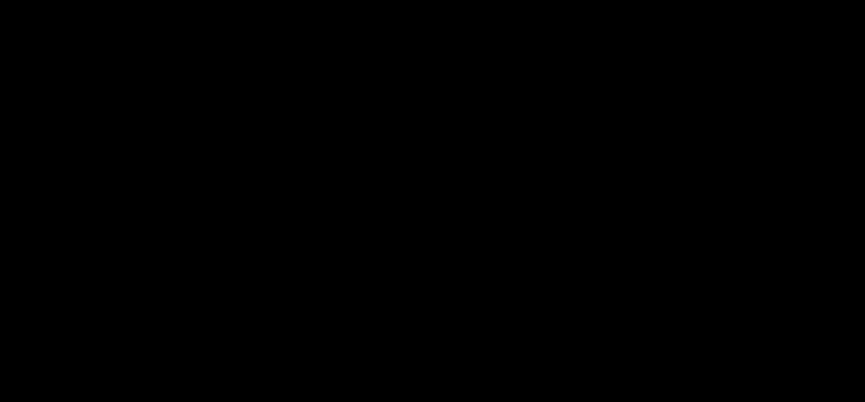
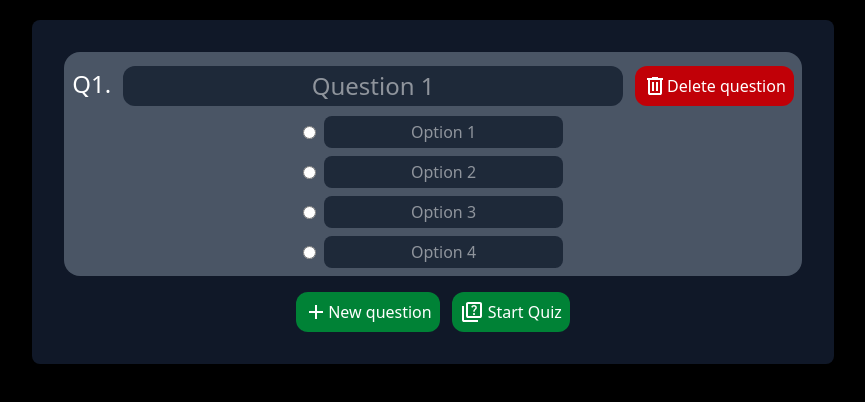
Before and after one commit to RezHackXYZ/ClassRoomStuff, a SvelteKit app: page /create in a window 1280 px wide. Before the commit this address had no page. Shown: the top 402 px of the page, without its empty margins (207-1072 px from the left). Built offline with nearby package versions, Linux system fonts and the light colour scheme.

Commit message:
made the ui, no funtionality yet! first time using tailwind css. this tooooolllllkkk WAY TOOO LONG

```diff
--- a/src/routes/+layout.svelte
+++ b/src/routes/+layout.svelte
@@ -3,4 +3,8 @@
 	let { children } = $props();
 </script>
 
-<div class="h-full bg-black">{@render children()}</div>
+<div class="h-full text-white">{@render children()}</div>
+
+<style>:root {
+	background-color: black;
+}</style>
--- a/src/routes/+page.svelte
+++ b/src/routes/+page.svelte
@@ -1 +1,19 @@
-<h1 class="text-red-500 underline text-[100px] font-mono">testing tailwind</h1>
+<script>
+	import { goto } from '$app/navigation';
+</script>
+
+<div class="bg-grey-900 flex h-full items-center justify-center">
+	<div class="flex flex-col items-center justify-center gap-1 rounded-lg bg-gray-900 p-8 shadow-lg">
+		<h1 class="m-[0] text-6xl">DaKahootClone</h1>
+		<p class="m-[0] mb-2 text-lg text-gray-400">The best eveer kahoot clone.</p>
+		<button
+			on:click={() => goto('/join')}
+			class="cursor-pointer rounded-full bg-green-700 p-2 transition-all hover:scale-110 hover:-rotate-10"
+			>Join a game</button
+		>
+		<button
+			class="cursor-pointer rounded-full bg-blue-700 p-2 transition-all hover:scale-110 hover:-rotate-10"
+			on:click={() => goto('/create')}>Create and Host a game</button
+		>
+	</div>
+</div>
--- /dev/null
+++ b/src/routes/create/+page.svelte
@@ -0,0 +1,119 @@
+<script>
+	let questions = $state([
+		{
+			name: '',
+			answers: ['', '', '', ''],
+			correctAnswer: undefined
+		}
+	]);
+
+	function startGame() {
+		if (questions.some((question) => question.name === '')) {
+			alert('Please fill in the question for each question.');
+			return;
+		}
+		if (
+			questions.some((question) =>
+				question.answers.some((answer) => answer === '')
+			)
+		) {
+			alert('Please fill in each of the options for each question.');
+			return;
+		}
+		if (questions.some((question) => question.correctAnswer === undefined)) {
+			alert('Please select a correct answer for each question.');
+			return;
+		}
+
+        alert('Game started!');
+	}
+</script>
+
+<div class="bg-grey-900 flex justify-center p-5">
+	<div class="flex flex-col items-center justify-center gap-1 rounded-lg bg-gray-900 p-8 shadow-lg">
+		{#each questions as question, i}
+			<div class="flex items-center gap-3">
+				<div
+					class="mb-3 flex flex-col items-center justify-center gap-1 rounded-2xl bg-gray-600 p-2"
+				>
+					<div class="flex h-fit items-center gap-3">
+						<h1 class="mt-2 mb-3 text-2xl">Q{i + 1}.</h1>
+						<input
+							type="text"
+							bind:value={question.name}
+							placeholder="Question {i + 1}"
+							class="h-fit w-[500px] rounded-xl bg-gray-800 p-1 text-center text-2xl text-white"
+						/><button
+							onclick={() => {
+								if (questions.length > 1) {
+									if (
+										confirm('Are you sure you want to delete this question? You cant undo this.')
+									) {
+										questions.splice(i, 1);
+									}
+								} else {
+									alert('You need at least one question.');
+								}
+							}}
+							class="flex h-fit cursor-pointer items-center justify-center rounded-xl bg-red-700 p-2 transition-all hover:scale-110 hover:-rotate-10"
+							><svg
+								xmlns="http://www.w3.org/2000/svg"
+								height="24px"
+								viewBox="0 -960 960 960"
+								width="24px"
+								fill="#FFFFFF"
+								><path
+									d="M280-120q-33 0-56.5-23.5T200-200v-520h-40v-80h200v-40h240v40h200v80h-40v520q0 33-23.5 56.5T680-120H280Zm400-600H280v520h400v-520ZM360-280h80v-360h-80v360Zm160 0h80v-360h-80v360ZM280-720v520-520Z"
+								/></svg
+							>Delete question</button
+						>
+					</div>
+					<div class="flex flex-col gap-2">
+						{#each question.answers as answer, i2}
+							<div class="flex items-center gap-2">
+								<input type="radio" value={i2} name={i} bind:group={question.correctAnswer} /><input
+									placeholder="Option {i2 + 1}"
+									bind:value={question.answers[i2]}
+									class="rounded-lg bg-gray-800 p-1 text-center text-white"
+								/>
+							</div>
+						{/each}
+					</div>
+				</div>
+			</div>
+		{/each}
+		<div class="flex gap-3">
+			<button
+				onclick={() => {
+					questions.push({
+						name: '',
+						answers: ['', '', '', ''],
+						correctAnswer: undefined
+					});
+				}}
+				class="flex h-fit cursor-pointer items-center justify-center rounded-xl bg-green-700 p-2 transition-all hover:scale-110 hover:-rotate-10"
+				><svg
+					xmlns="http://www.w3.org/2000/svg"
+					height="24px"
+					viewBox="0 -960 960 960"
+					width="24px"
+					fill="#FFFFFF"><path d="M440-440H200v-80h240v-240h80v240h240v80H520v240h-80v-240Z" /></svg
+				>New question</button
+			>
+			<button
+				onclick={startGame}
+				class="flex h-fit cursor-pointer items-center justify-center gap-1 rounded-xl bg-green-700 p-2 transition-all hover:scale-110 hover:-rotate-10"
+				><svg
+					xmlns="http://www.w3.org/2000/svg"
+					height="24px"
+					viewBox="0 -960 960 960"
+					width="24px"
+					fill="#FFFFFF"
+					><path
+						d="M560-360q17 0 29.5-12.5T602-402q0-17-12.5-29.5T560-444q-17 0-29.5 12.5T518-402q0 17 12.5 29.5T560-360Zm-30-128h60q0-29 6-42.5t28-35.5q30-30 40-48.5t10-43.5q0-45-31.5-73.5T560-760q-41 0-71.5 23T446-676l54 22q9-25 24.5-37.5T560-704q24 0 39 13.5t15 36.5q0 14-8 26.5T578-596q-33 29-40.5 45.5T530-488ZM320-240q-33 0-56.5-23.5T240-320v-480q0-33 23.5-56.5T320-880h480q33 0 56.5 23.5T880-800v480q0 33-23.5 56.5T800-240H320Zm0-80h480v-480H320v480ZM160-80q-33 0-56.5-23.5T80-160v-560h80v560h560v80H160Zm160-720v480-480Z"
+					/></svg
+				>Start Quiz</button
+			>
+		</div>
+	</div>
+</div>
--- /dev/null
+++ b/src/routes/join/+page.svelte
@@ -0,0 +1,19 @@
+<script>
+	import { goto } from '$app/navigation';
+
+</script>
+
+<div class="bg-grey-900 flex h-full items-center justify-center">
+	<div class="flex flex-col items-center justify-center gap-1 rounded-lg bg-gray-900 p-8 shadow-lg">
+		<h1 class="m-[0] mb-3 text-5xl">Join a game here</h1>
+		<input placeholder="Enter game pin" class="rounded-lg bg-gray-800 p-2 text-center text-white" />
+		<input
+			placeholder="Enter your name"
+			class="rounded-lg bg-gray-800 p-2 text-center text-white"
+		/>
+		<button
+			class="cursor-pointer rounded-full bg-green-700 p-2 transition-all hover:scale-110 hover:-rotate-10"
+			>Join the game</button
+		>
+	</div>
+</div>
```
Also changed, not shown: static/favicon.png (deleted).
